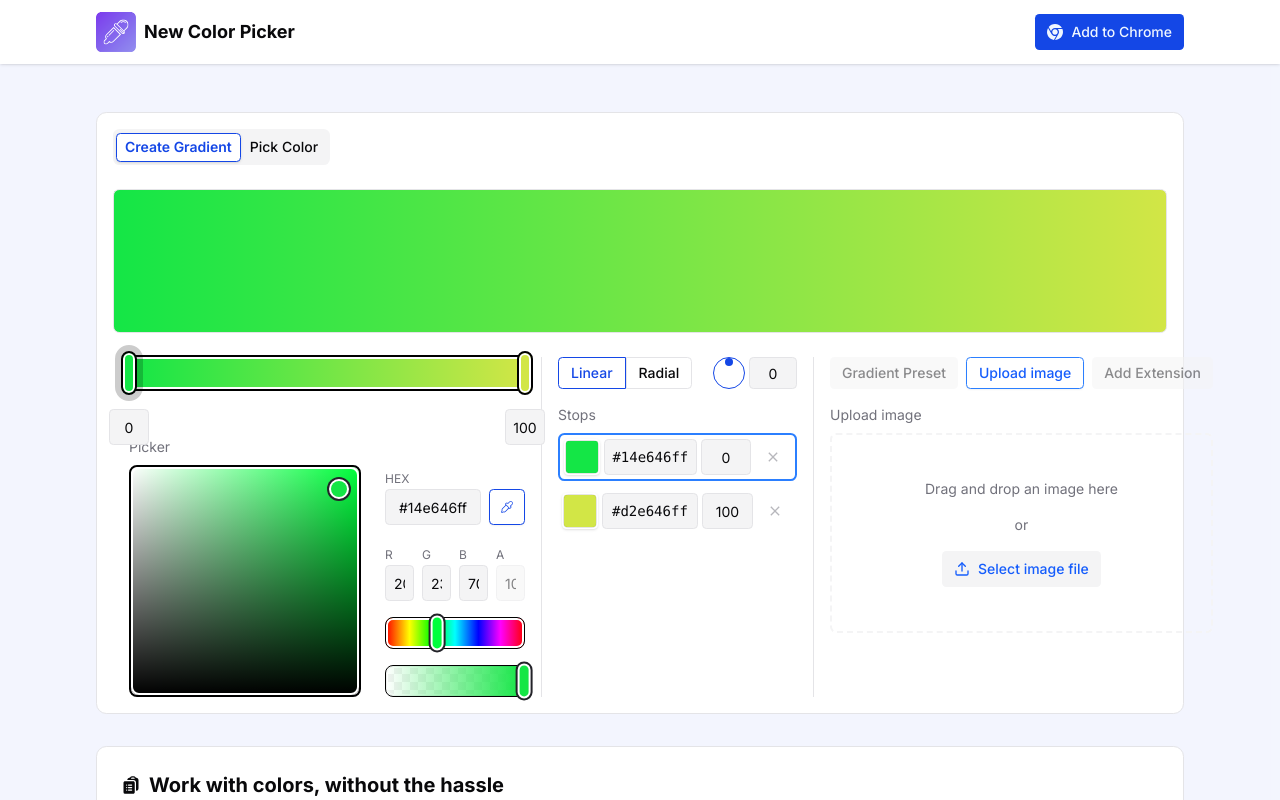
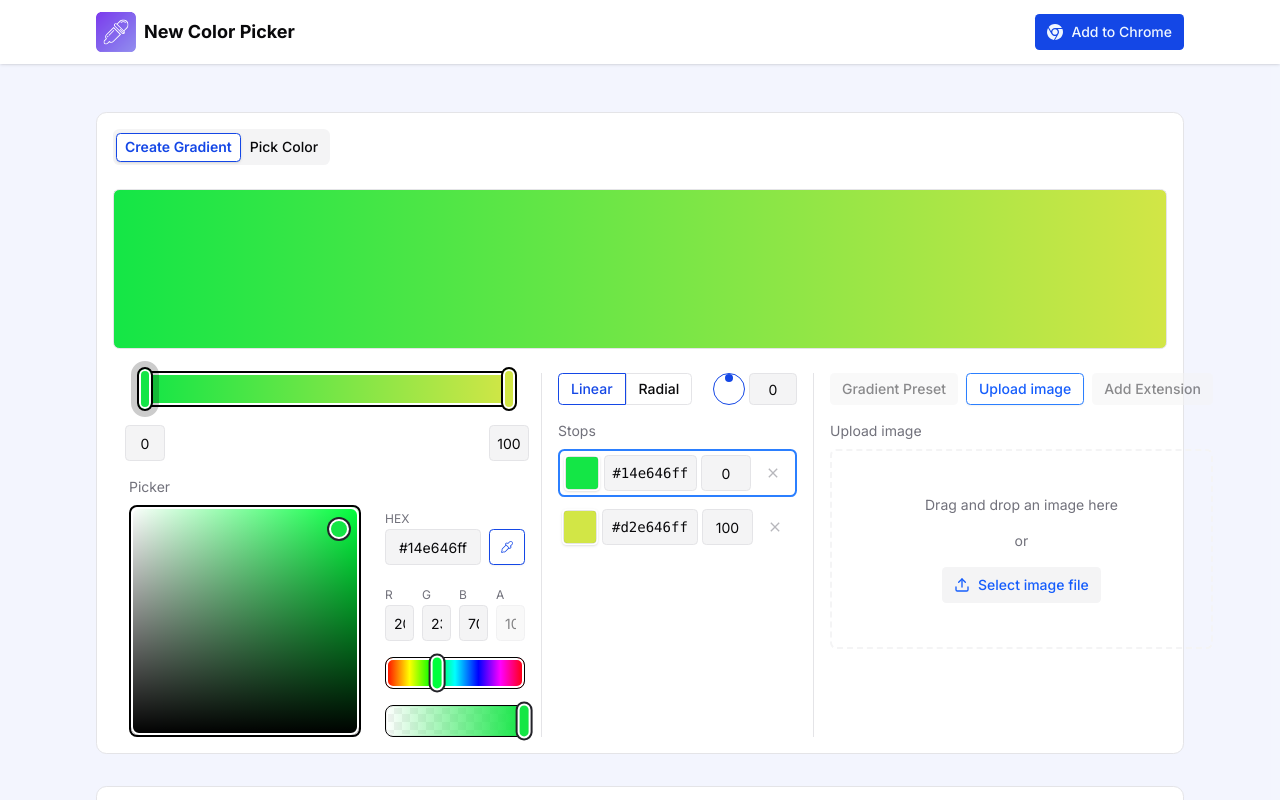
Before and after one commit to SerniqTech/new_color_picker, a Next.js app: page / in a window 1280 px wide. Shown: the top 800 px of the page. Built offline with nearby package versions, Linux system fonts and the light colour scheme.

Commit message:
fixed the layout bugs

```diff
--- a/components/gradient-editor/adjustable-strip.tsx
+++ b/components/gradient-editor/adjustable-strip.tsx
@@ -41,7 +41,7 @@ export default function AdjustableStrip() {
     <div
       ref={stripRef}
       onClick={handleStripClick}
-      className="flex items-center relative mb-12 h-8 w-full rounded-lg shadow-[0_0_0_2px_#000] before-overlay"
+      className="flex items-center relative mb-18 h-8 w-full rounded-lg shadow-[0_0_0_2px_#000] before-overlay"
       style={{
         backgroundImage: buildLinearGradientImages(stops),
         backgroundSize: "100% 100%, 16px 16px",
--- a/components/gradient-editor/index.tsx
+++ b/components/gradient-editor/index.tsx
@@ -14,7 +14,7 @@ export default function GradientEditor() {
       {/* Gradient Preview */}
       <div className="pb-6">
         <div
-          className="h-36 rounded-lg border relative"
+          className="h-40 rounded-lg border relative"
           style={{
             backgroundImage: buildLinearGradientImages(stops),
             backgroundSize: "100% 100%, 16px 16px",
--- a/components/gradient-editor/picker-panel.tsx
+++ b/components/gradient-editor/picker-panel.tsx
@@ -53,8 +53,11 @@ export default function PickerPanel() {
   };
 
   return (
-    <section className="max-w-xl px-4">
+    <section className="max-w-xl">
+      <div className="px-8">
         <AdjustableStrip />
+      </div>
+      <div className="px-4">
         <h3 className="text-sm text-muted-foreground mb-2">Picker</h3>
 
         <div className="flex flex-col sm:flex-row gap-6">
@@ -139,6 +142,7 @@ export default function PickerPanel() {
             </div>
           </div>
         </div>
+      </div>
     </section>
   );
 }
```
Lines whose indentation alone changed are shown as unchanged.
